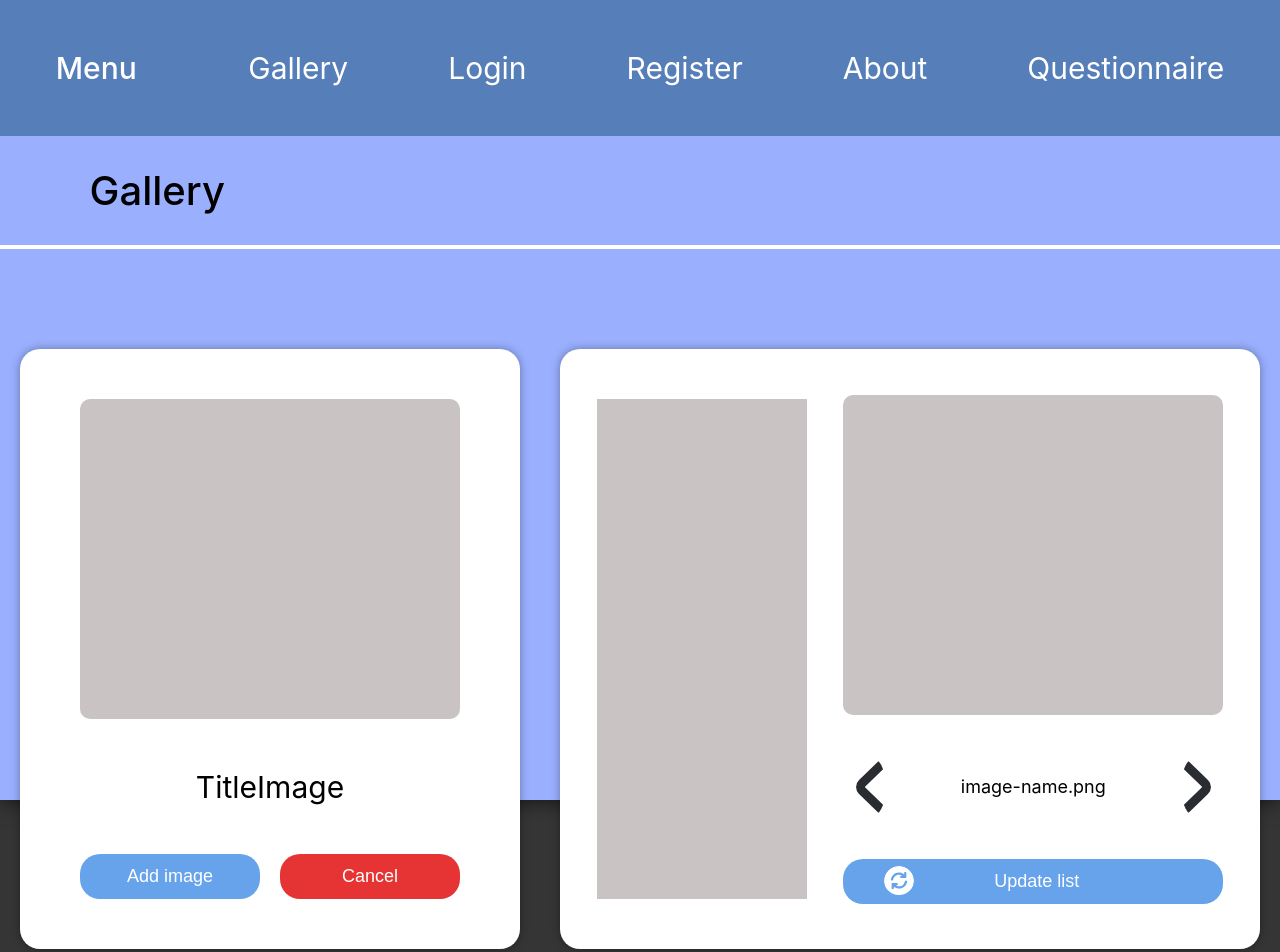
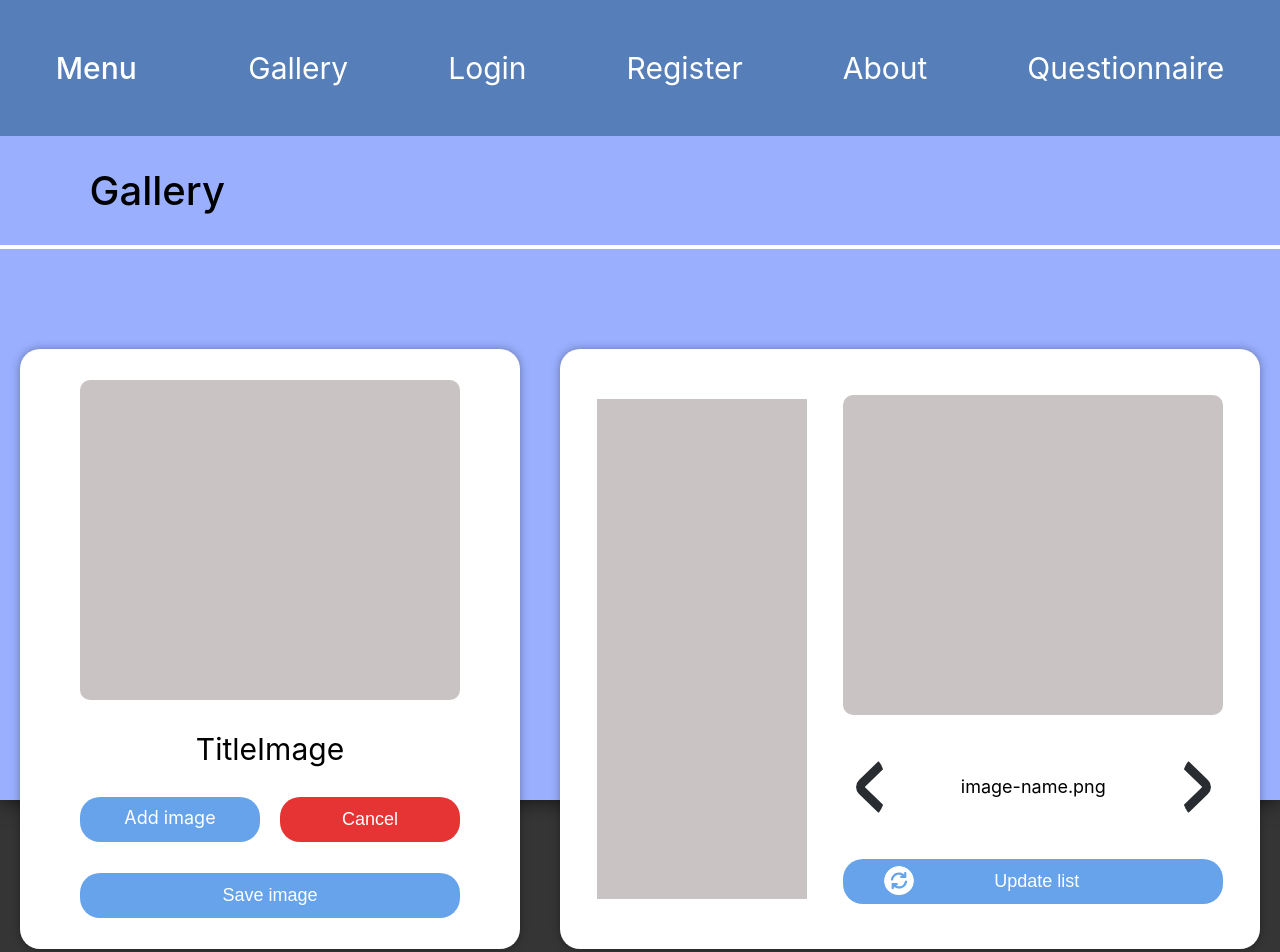
Before and after one commit to 7TD/a, a React (Create React App) app in the folder learnProjectFrontend/: page /gallery in a window 1280 px wide. Shown: the top 952 px of the page. Built offline with nearby package versions, Linux system fonts and the light colour scheme.

Commit message:
#5 add image in Gallery (Frontend)

```diff
--- a/learnProjectFrontend/src/pages/Gallery/Gallery.module.scss
+++ b/learnProjectFrontend/src/pages/Gallery/Gallery.module.scss
@@ -112,23 +112,84 @@
     span {
       font-size: 30px;
     }
+    &Push {
+      button {
+        border: none;
+        border-radius: 20px;
+        width: 380px;
+        height: 45px;
+        background-color: #66A3EB;
+        color: white;
+        font-size: 18px;
+        font-weight: 400;
+        cursor: pointer;
+        transition: transform 0.2s ease-in-out;
 
+        &:hover {
+          transform: scale(1.05);
+          box-shadow: 0 0 10px rgba(0, 0, 0, 0.12);
+        }
+
+      }
+    }
     .TitleImageBtns {
       display: flex;
       flex-direction: row;
       gap: 20px;
+
+
+      label {
+        position: relative;
+        display: inline-block;
+
+        input {
+          position: absolute;
+          z-index: -1;
+          opacity: 0;
+          display: block;
+          width: 0;
+          height: 0;
+        }
+        span {
+          position: relative;
+          display: inline-block;
+          cursor: pointer;
+          outline: none;
+          text-decoration: none;
+          vertical-align: middle;
+          color: white;
+          text-align: center;
+          background-color: #66A3EB;
+          line-height: 22px;
+          width: 180px;
+          height: 45px;
+          border-radius: 20px;
+          padding: 10px 20px;
+          box-sizing: border-box;
+          border: none;
+          margin: 0;
+          font-size: 18px;
+          font-weight: 400;
+          transition: transform 0.2s ease-in-out;
+
+          &:hover {
+            transform: scale(1.05);
+            box-shadow: 0 0 10px rgba(0, 0, 0, 0.24);
+          }
+        }
+      }
 
       button {
         width: 180px;
         height: 45px;
         border: none;
         border-radius: 20px;
-        font-size: 15px;
         cursor: pointer;
         font-size: 18px;
         font-weight: 400;
         color: #ffffff;
         transition: transform 0.2s ease-in-out;
+        background-color: #E63434;
 
         &:hover {
           transform: scale(1.05);
@@ -142,17 +203,17 @@
       height: 320px;
       background-color: #CAC3C3;
       border-radius: 10px;
+      display: flex;
+      align-items: center;
+      overflow: hidden;
+
+      img {
+        width: 380px;
+        max-height: 320px;
+      }
 
     }
   }
-}
-
-.BlueBtn {
-  background-color: #66A3EB;
-}
-
-.ReadBtn {
-  background-color: #E63434;
 }
 .head {
   border-bottom: #fff 4px solid;
--- a/learnProjectFrontend/src/pages/Gallery/Gallery.tsx
+++ b/learnProjectFrontend/src/pages/Gallery/Gallery.tsx
@@ -1,10 +1,16 @@
 import styles from './Gallery.module.scss';
 import Triangle from '../../assets/svg/Triangle.svg';
 import RefreshCircleImage from '../../assets/svg/RefreshCicle.svg';
+import React from "react";
 
 
 export const Gallery = () => {
+    const [selectedImage, setSelectedImage] = React.useState<string>();
 
+    const handleChange = (event: any) => {
+        console.log(event.target.files);
+        setSelectedImage(URL.createObjectURL(event.target.files[0]));
+    }
 
     return (
         <>
@@ -12,14 +18,36 @@ export const Gallery = () => {
                 <h2>Gallery</h2>
             </div>
             <div className={styles.ContentBody}>
+
+
+
                 <div className={styles.ContentBodyTitleImage}>
-                    <div className={styles.Image}></div>
+
+                    {selectedImage ? (
+                        <div className={styles.Image}>
+                            <img src={selectedImage} alt="image" width={380}/>
+                        </div>
+                    ) : (<div className={styles.Image} />)}
+
                     <span>TitleImage</span>
                     <div className={styles.TitleImageBtns}>
-                        <button className={styles.BlueBtn}>Add image</button>
-                        <button className={styles.ReadBtn}>Cancel</button>
+                        <label>
+                            <input type="file" onChange={handleChange} />
+                            <span>Add image</span>
+                        </label>
+                        <button
+                            onClick={() => setSelectedImage('')}
+                            className={styles.ReadBtn}>
+                            Cancel
+                        </button>
+                    </div>
+                    <div className={styles.ContentBodyTitleImagePush}>
+                        <button>Save image</button>
                     </div>
                 </div>
+
+
+
                 <div className={styles.ContentBodyList}>
                     <div className={styles.List}/>
                     <div className={styles.ListSelector}>
```
